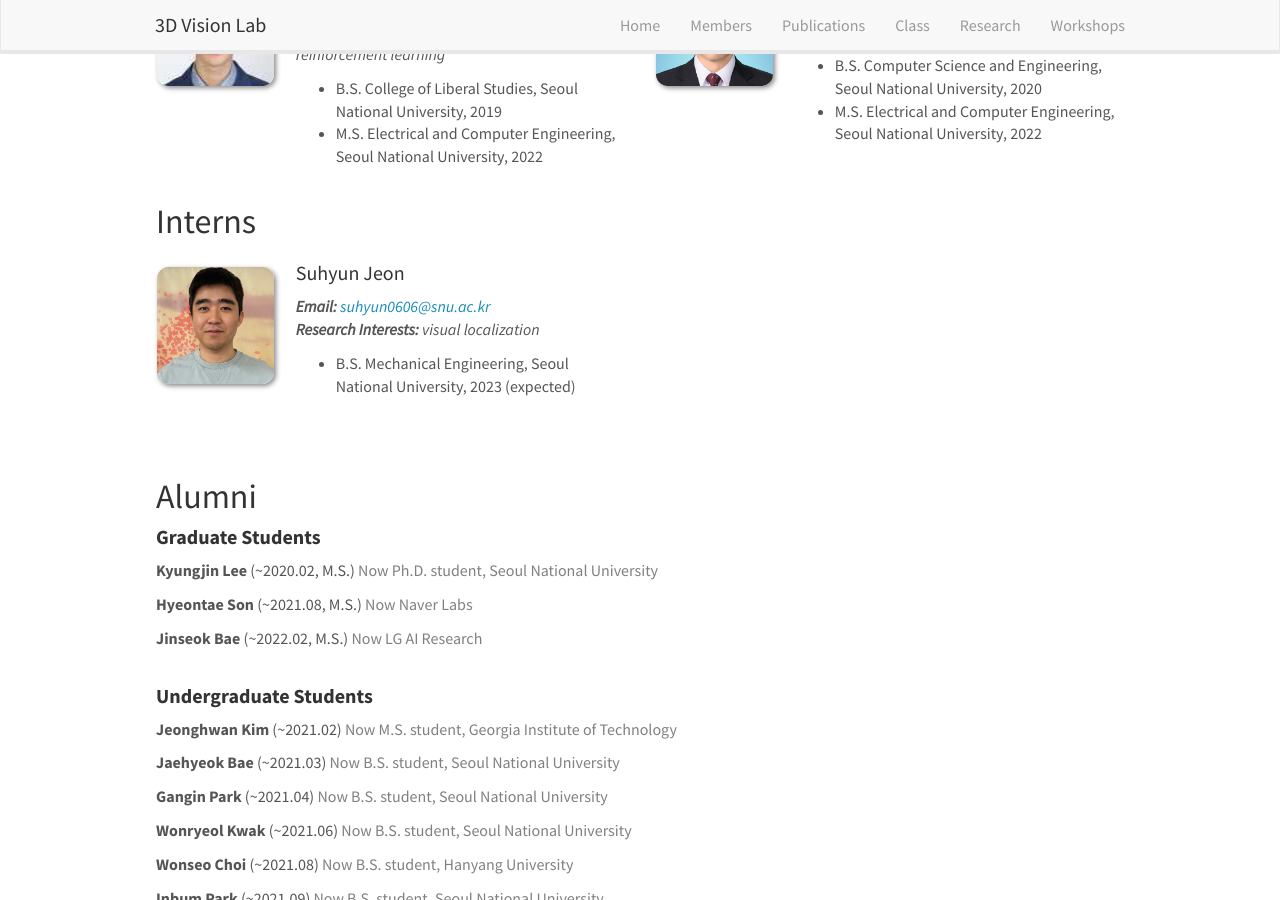
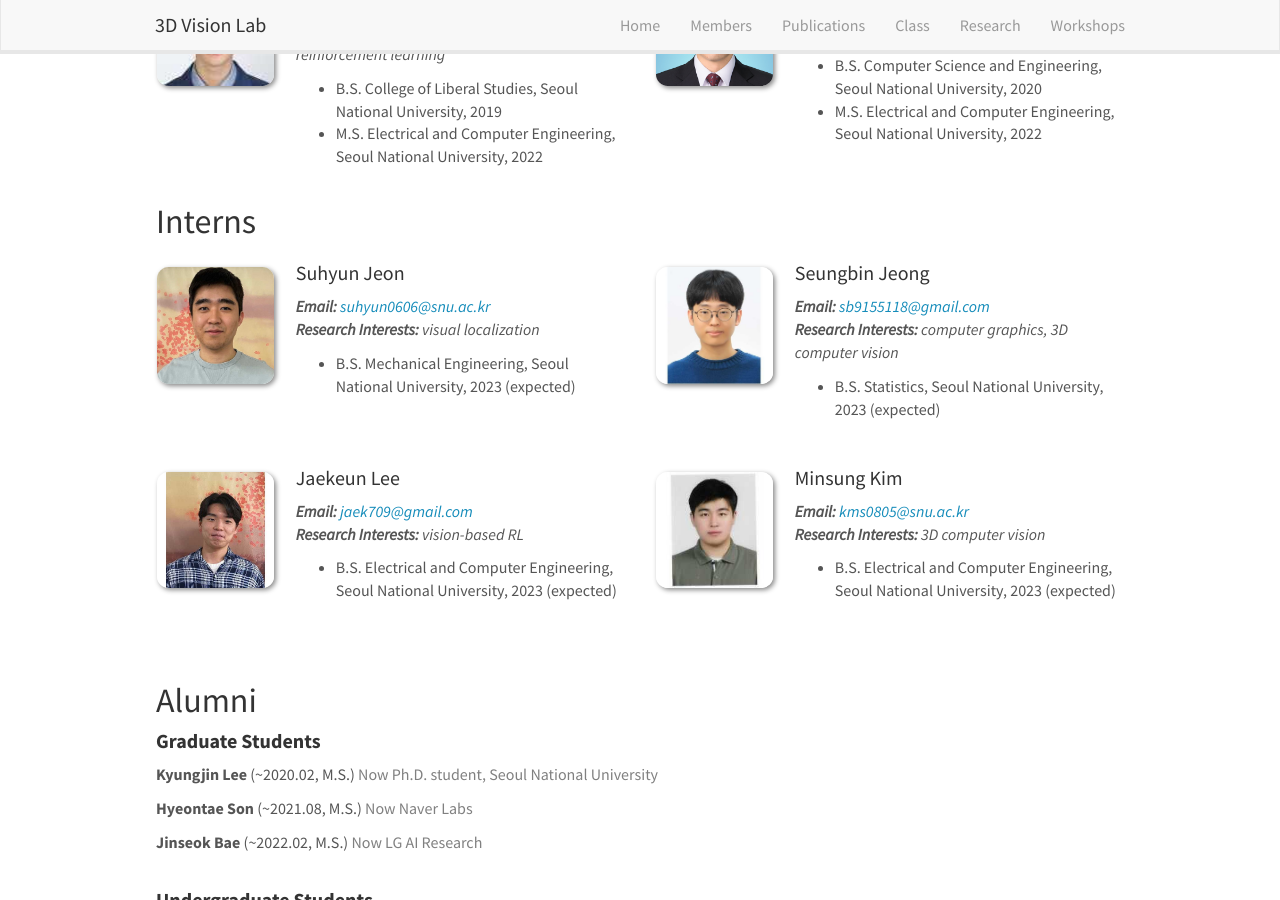
Before and after one commit to 3dvision-snu/3dvision-snu.github.io, a Jekyll site: the page built from _pages/members.md, in a window 1280 px wide and 900 px high, scrolled down 1899 px. Built offline with Jekyll 4.4.1, drawn with Linux system fonts in a browser that asks for light colours; nearby versions of some CDN libraries.

Commit message:
22spring

```diff
--- a/_data/members_intern.yml
+++ b/_data/members_intern.yml
@@ -12,3 +12,24 @@
   email: suhyun0606@snu.ac.kr
   educations:
     - B.S. Mechanical Engineering, Seoul National University, 2023 (expected)
+
+- name: Seungbin Jeong
+  photo: seungbin_jeong.jpg
+  research_interests: computer graphics, 3D computer vision
+  email: sb9155118@gmail.com
+  educations:
+    - B.S. Statistics, Seoul National University, 2023 (expected)
+
+- name: Jaekeun Lee
+  photo: jaekeun_lee.jpg
+  research_interests: vision-based RL
+  email: jaek709@gmail.com
+  educations:
+    - B.S. Electrical and Computer Engineering, Seoul National University, 2023 (expected)
+
+- name: Minsung Kim
+  photo: minsung_kim.jpg
+  research_interests: 3D computer vision
+  email: kms0805@snu.ac.kr
+  educations:
+    - B.S. Electrical and Computer Engineering, Seoul National University, 2023 (expected)
```
Also changed, not shown: _pages/home.md (+1 -1 lines), images/memberspic/jaekeun_lee.jpg (added), images/memberspic/minsung_kim.jpg (added), images/memberspic/seungbin_jeong.jpg (added), 1 other file.
